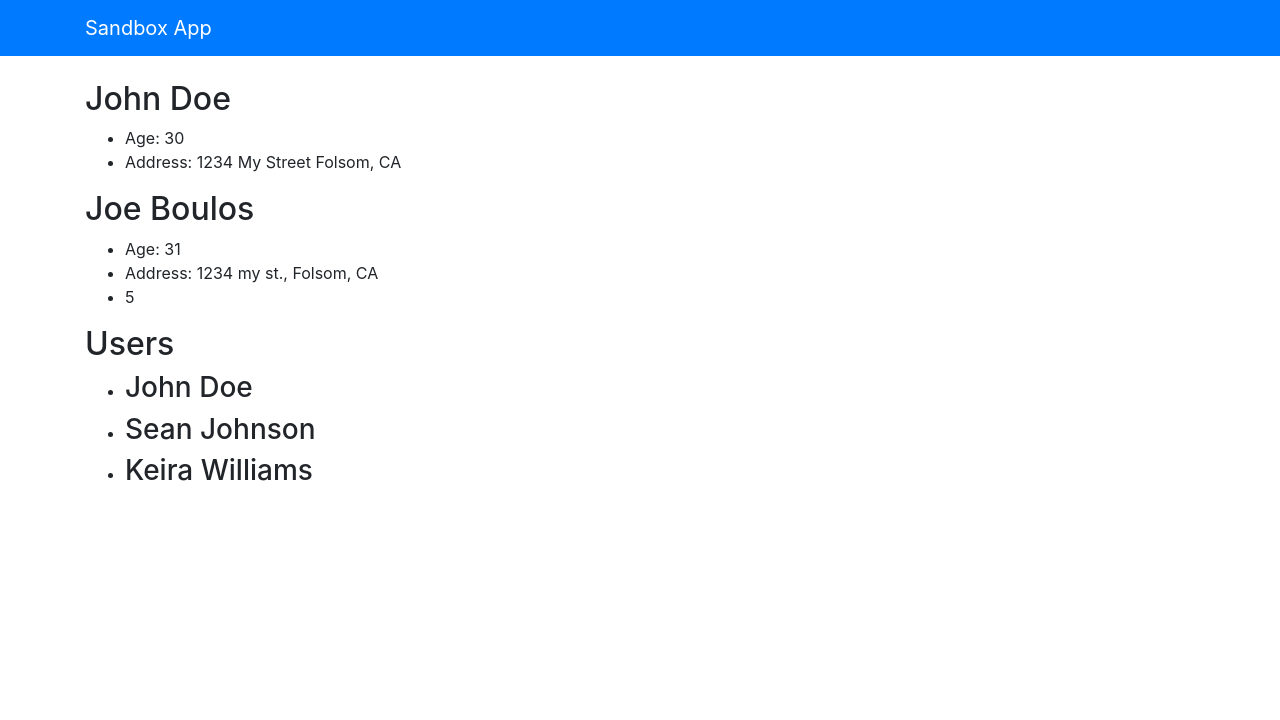
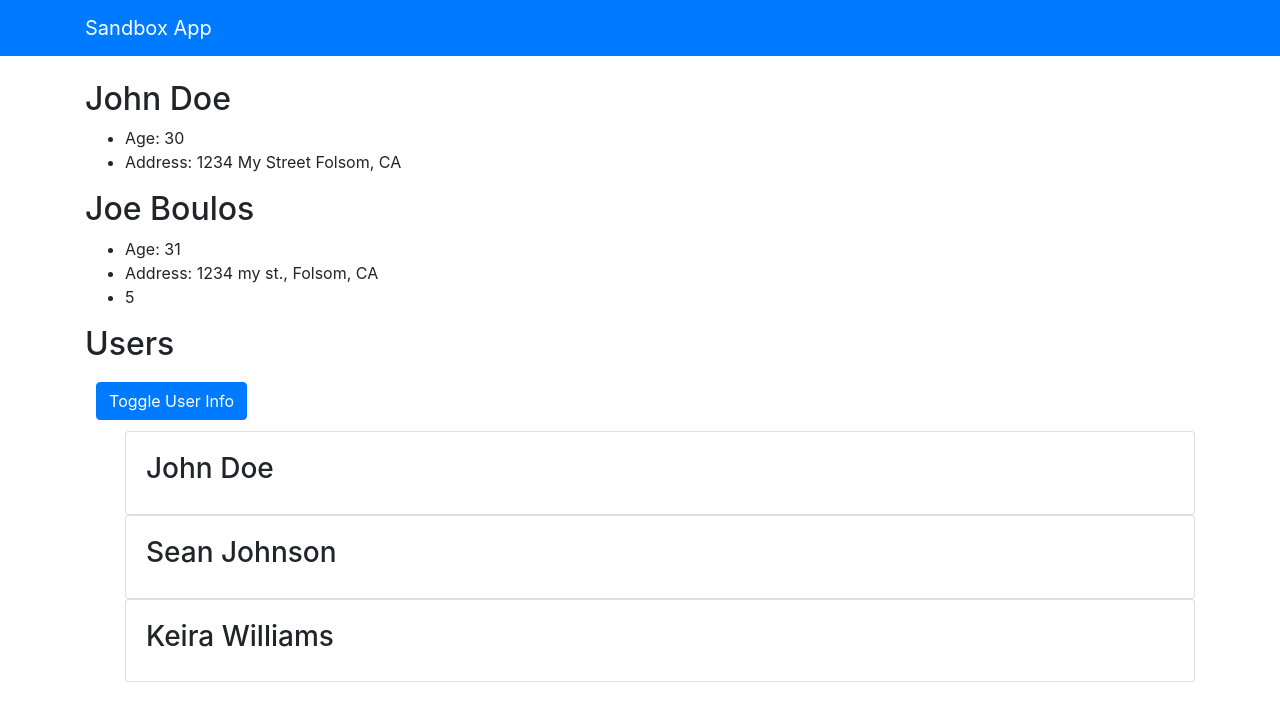
Before and after one commit to jaboulos/angular-sandbox-app, an Angular app: page / in a window 1280 px wide. Shown: the top 720 px of the page. Built offline with nearby package versions, Linux system fonts and the light colour scheme.

Commit message:
added button

```diff
--- a/src/app/components/users/users.component.html
+++ b/src/app/components/users/users.component.html
@@ -1,7 +1,8 @@
 <h2>Users</h2>
+<button class="btn btn-primary" (click)="toggleShowExtended()">Toggle User Info</button>
 <ul *ngIf="loaded && users?.length > 0">
   <!-- ngFor, loop through users array on ts file, display data from that loop -->
-  <li *ngFor="let user of users">
+  <li class="card card-body" *ngFor="let user of users">
     <h3>{{ user.firstName }} {{ user.lastName }}</h3>
 
     <!-- the stuff below will be displayed only if showExtended is true and the user has an age and address property. -->
```
